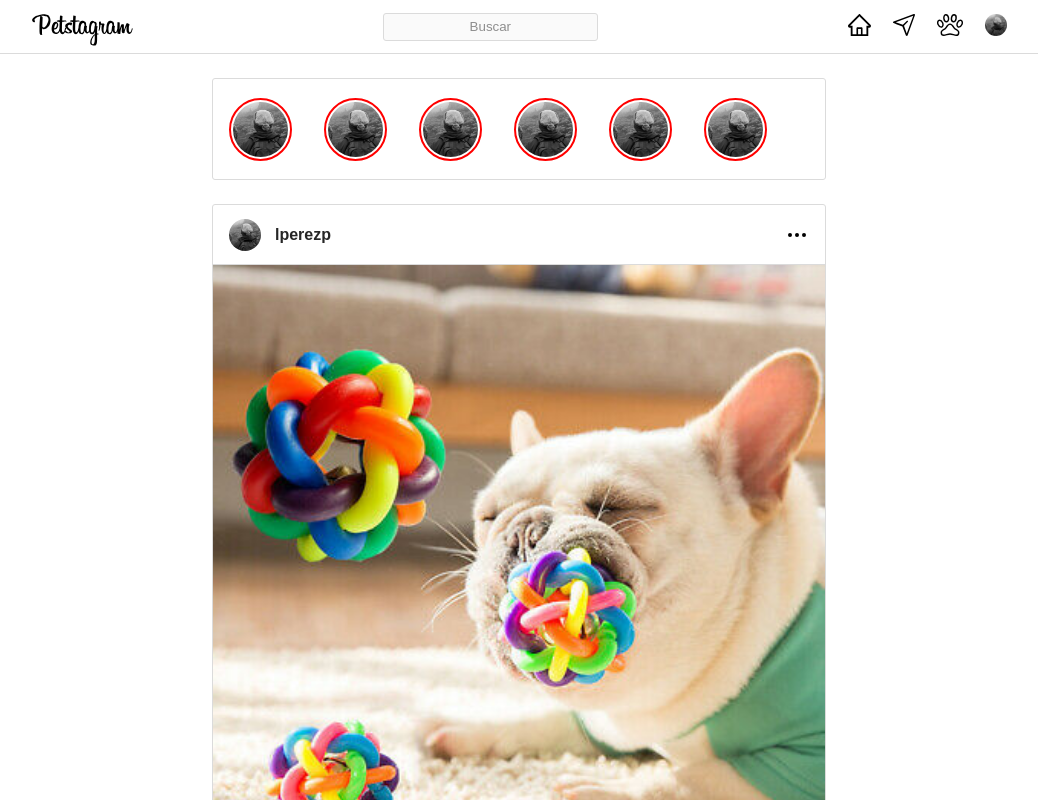
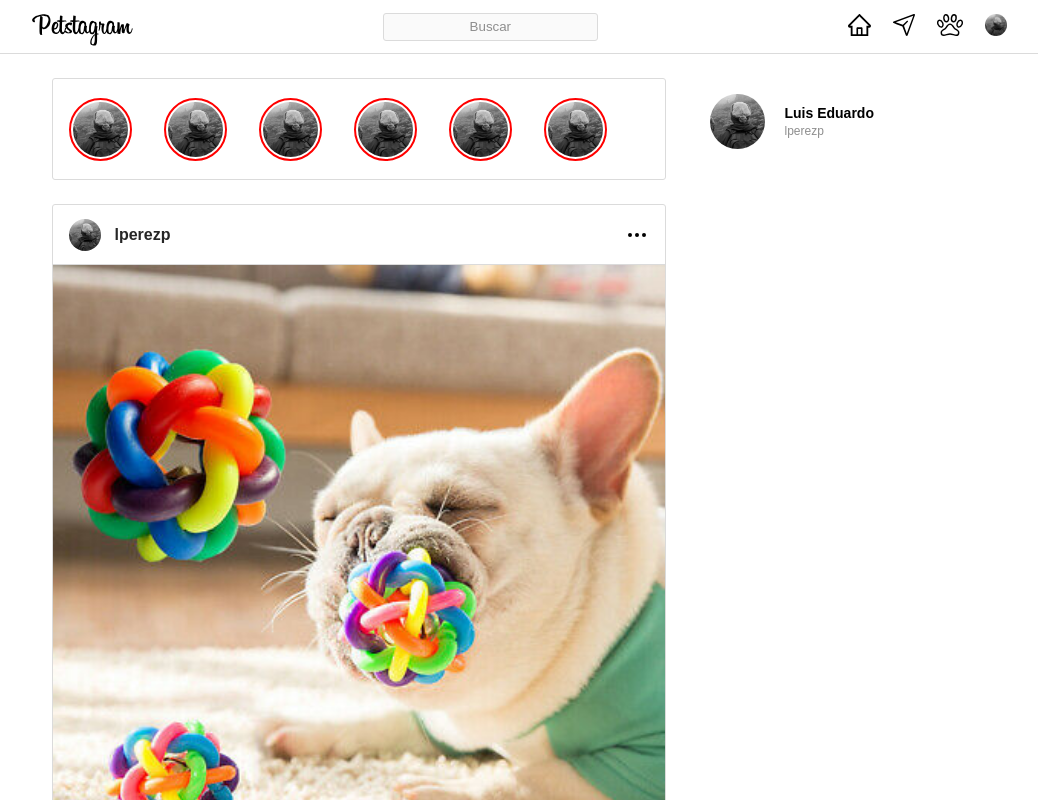
Before and after one commit to lperezp/petstagram, a React (Create React App) app: page / in a window 1280 px wide. Shown: the top 800 px of the page, without its empty margins (121-1159 px from the left). Built offline with nearby package versions, Linux system fonts and the light colour scheme.

Commit message:
feat(components): add card profile

```diff
--- a/src/App.scss
+++ b/src/App.scss
@@ -1,6 +1,17 @@
 .App {
+    // display: flex;
+    // justify-content: center;
+    // flex-direction: column;
+    // align-items: center;
+}
+
+.container__page {
     display: flex;
+    flex-direction: row;
     justify-content: center;
-    flex-direction: column;
-    align-items: center;
+
+    &__post {
+        display: flex;
+        flex-direction: column;
+    }
 }
--- a/src/App.tsx
+++ b/src/App.tsx
@@ -1,6 +1,7 @@
 import React from 'react';
 import './App.scss';
 import Card from './modules/admin/components/card';
+import CardProfile from './modules/admin/components/CardProfile';
 import History from './modules/admin/components/history';
 import NavBar from './modules/admin/components/NavBar';
 
@@ -8,11 +9,13 @@ function App() {
   return (
     <div className='App'>
       <NavBar />
-      <History />
-      <Card />
-      <Card />
-      <Card />
-      <Card />
+      <div className='container__page'>
+        <div className='container__page__post'>
+          <History />
+          <Card />
+        </div>
+        <CardProfile />
+      </div>
     </div>
   );
 }
--- /dev/null
+++ b/src/assets/styles/scss/components/_card-profile.scss
@@ -0,0 +1,30 @@
+@import './../abstracts/variables';
+
+.card {
+    width: 293px;
+    height: max-content;
+    margin-left: 28px;
+    padding: 16px;
+    display: flex;
+    flex-direction: row;
+    align-items: center;
+
+    &__profile {
+        height: 55px;
+        width: 55px;
+        border-radius: 50%;
+        margin-right: 20px;
+    }
+
+    &__username {
+        &--name {
+            font-size: 14px;
+            font-weight: bolder;
+        }
+
+        &--username {
+            font-size: 12px;
+            color: $gray-500
+        }
+    }
+}
--- a/src/assets/styles/scss/components/_cards.scss
+++ b/src/assets/styles/scss/components/_cards.scss
@@ -83,7 +83,6 @@
 
 .card__history {
     margin-bottom: 24px;
-    margin-top: 24px;
 
     .history__scroll {
         height: 100px;
--- a/src/assets/styles/scss/components/_navbar.scss
+++ b/src/assets/styles/scss/components/_navbar.scss
@@ -7,6 +7,7 @@
     width: 100%;
     display: flex;
     justify-content: center;
+    margin-bottom: 24px;
 
     .box__navbar {
         display: flex;
--- /dev/null
+++ b/src/modules/admin/components/CardProfile.tsx
@@ -0,0 +1,17 @@
+import React from 'react';
+import './../../../assets/styles/scss/components/_card-profile.scss';
+import profile from './../../../assets/img/profile.jpg';
+
+const CardProfile: React.FC = () => {
+  return (
+    <div className='card'>
+      <img className='card__profile' src={profile} alt='profile' />
+      <div className='card__username'>
+        <p className='card__username--name'>Luis Eduardo</p>
+        <small className='card__username--username'>lperezp</small>
+      </div>
+    </div>
+  );
+};
+
+export default CardProfile;
```
Also changed, not shown: src/modules/admin/components/Footer.tsx (added, +7 -0 lines).
